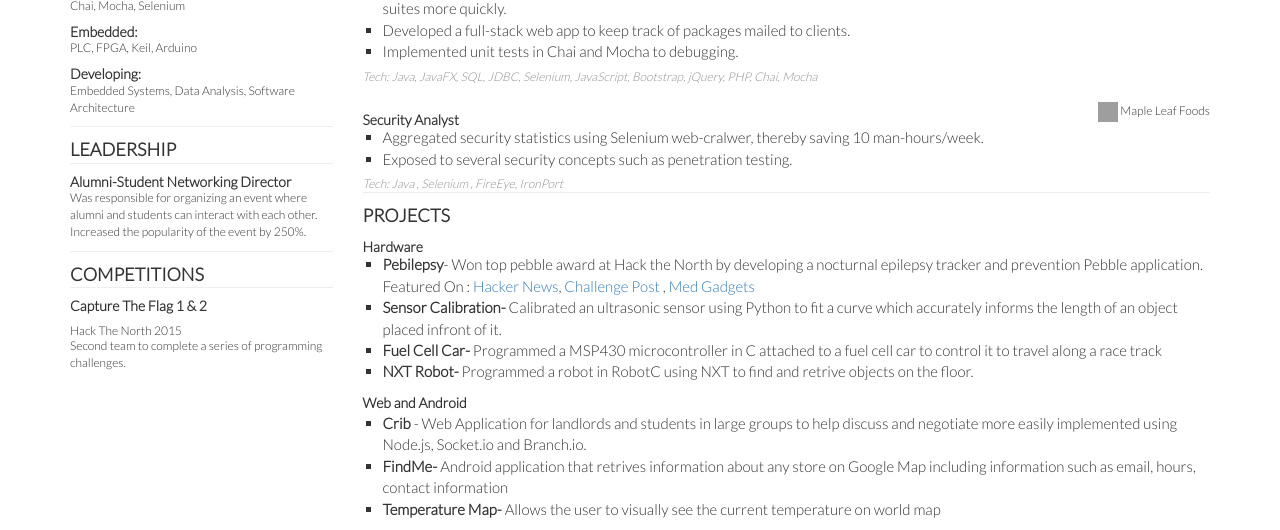
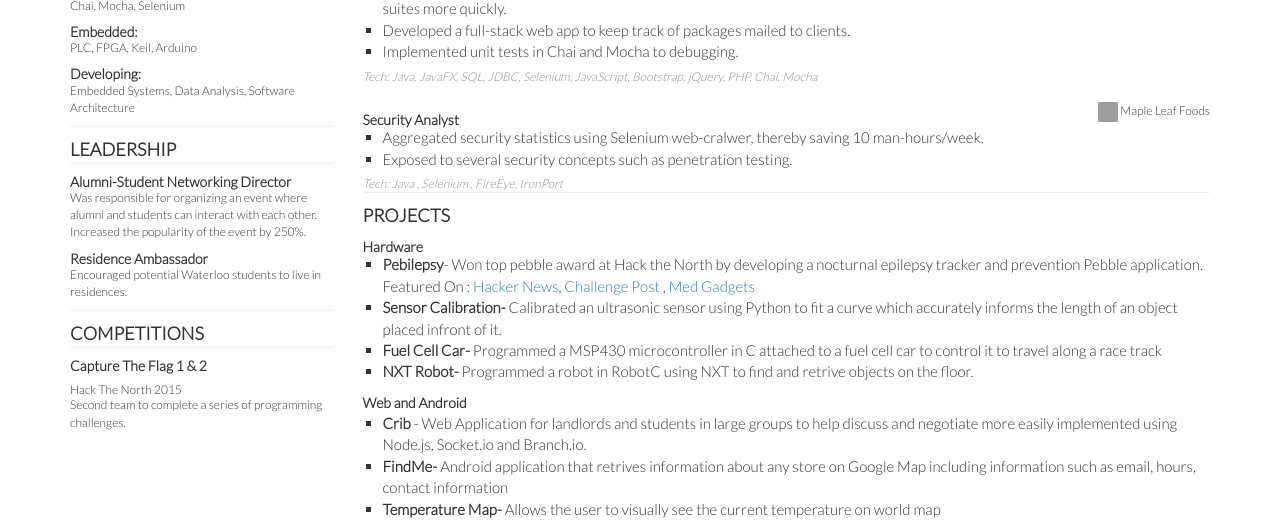
Before and after one commit to Spurrya/resume, a plain HTML site: page src/index.html in a window 1280 px wide. Shown: the part 287-817 px from the top of the page. Drawn offline with Linux system fonts and the light colour scheme; grey boxes are pictures that could not be loaded.

Commit message:
Added another Leadership skill

```diff
--- a/src/index.html
+++ b/src/index.html
@@ -180,6 +180,7 @@ hr{
             <div class="heading heading2">LEADERSHIP</div><hr>
             <div class="skills">
             <p><h5><b>Alumni-Student Networking Director</b></h5>Was responsible for organizing an event where alumni and students can interact with each other. Increased the popularity of the event by 250%.</p>
+            <p><h5><b>Residence Ambassador</b></h5>Encouraged potential Waterloo students to live in residences.</p>
             </div>
             <hr>
             <div class="heading heading2">COMPETITIONS</div><hr>
```
